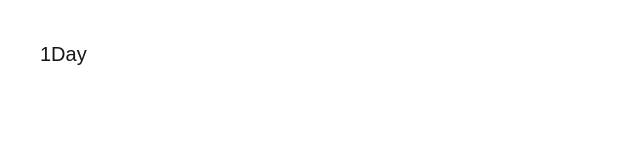
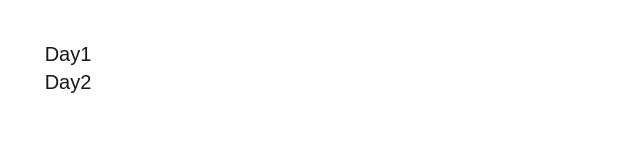
Before and after one commit to BlonoBuccellati/kp-responsive-design, a Next.js app: page / in a window 1280 px wide. Shown: the top 160 px of the page, without its empty margins (0-640 px from the left). Built offline with nearby package versions, Linux system fonts and the light colour scheme.

Commit message:
fix(Day1)：1DayからDay1に修正

```diff
--- a/src/app/page.tsx
+++ b/src/app/page.tsx
@@ -3,8 +3,9 @@ import Link from "next/link";
 export default function Home() {
   return (
     <div>
-      <div className="m-10 flex h-10 w-14 text-center text-xl hover:bg-amber-700">
-        <Link href="1Day">1Day</Link>
+      <div className="m-10 flex h-10 w-14 flex-col text-center text-xl hover:bg-amber-700">
+        <Link href="Day1">Day1</Link>
+        <Link href="Day2">Day2</Link>
       </div>
     </div>
   );
```
Also changed, not shown: src/app/Day1/avoid-heights/page.tsx (renamed from src/app/1Day/avoid-heights/page.tsx), src/app/Day1/challenges/page.tsx (renamed from src/app/1Day/challenges/page.tsx), src/app/Day1/fixed-widths/page.tsx (renamed from src/app/1Day/fixed-widths/page.tsx), src/app/Day1/page.tsx (renamed from src/app/1Day/page.tsx), src/app/Day1/percentages-on-the-child/page.tsx (renamed from src/app/1Day/percentages-on-the-child/page.tsx).
